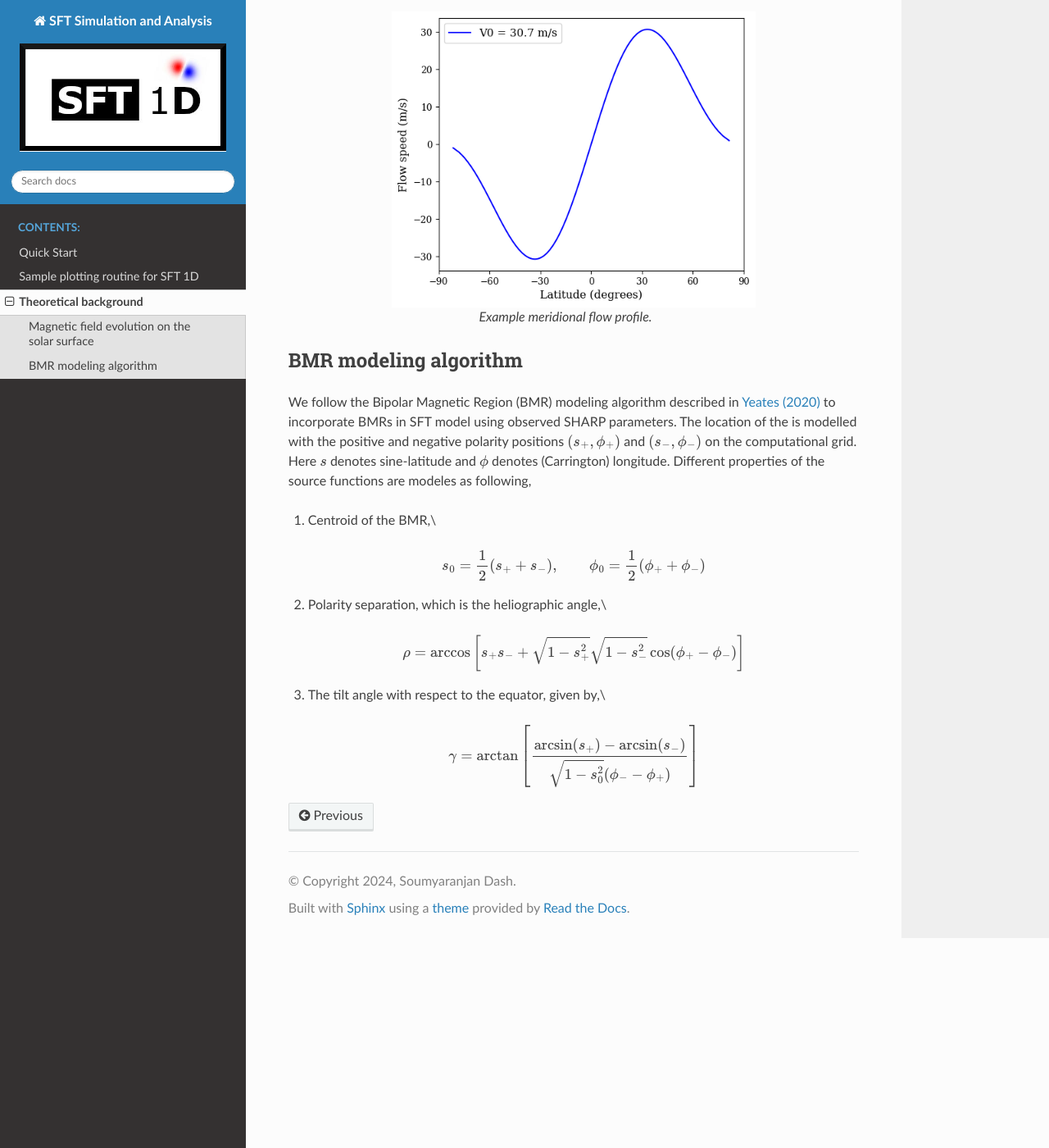
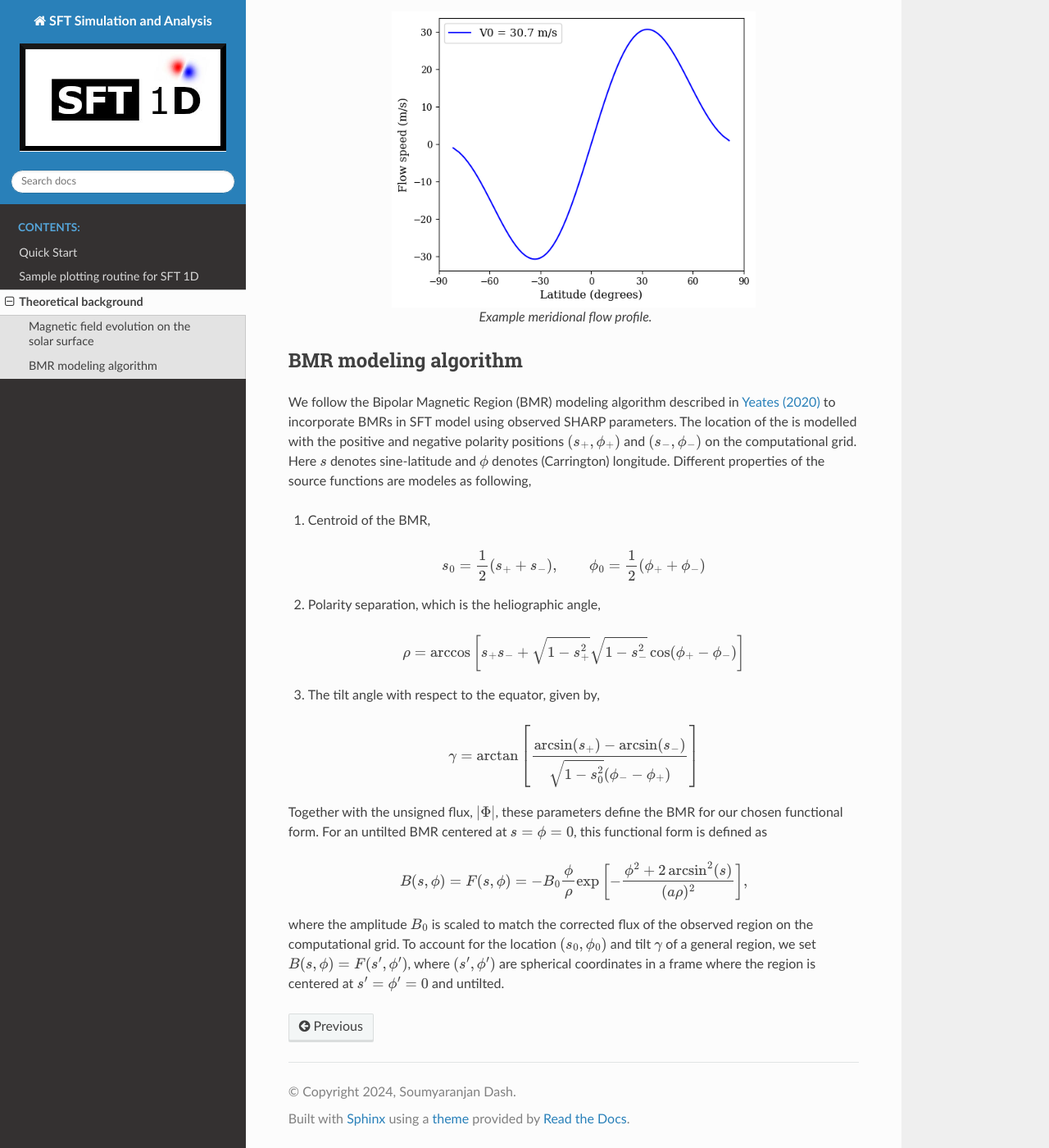
Before and after one commit to sr-dash/SFT-1D, a Sphinx documentation site: the page built from docs/sft-theory.md, in a window 1280 px wide and 1400 px high, scrolled down 789 px. Shown: the whole window at 82% size. Built offline with Sphinx 7.4.7 and the Read the Docs theme 2.0.0, drawn with Linux system fonts in a browser that asks for light colours.

Commit message:
BMR function in documentation.

````diff
--- a/docs/sft-theory.md
+++ b/docs/sft-theory.md
@@ -51,21 +51,35 @@ Example meridional flow profile.
 
 We follow the Bipolar Magnetic Region (BMR) modeling algorithm described in [Yeates (2020)](https://doi.org/10.1007/s11207-020-01688-y) to incorporate BMRs in SFT model using observed SHARP parameters. The location of the is modelled with the positive and negative polarity positions {math}`(s_+, \phi_+)` and {math}`(s_-,\phi_-)` on the computational grid. Here {math}`s` denotes sine-latitude and {math}`\phi` denotes (Carrington) longitude. Different properties of the source functions are modeles as following,
 
-1. Centroid of the BMR,\
+1. Centroid of the BMR,
 
 ```{math}
     s_0 = \frac12(s_+ + s_-),\qquad \phi_0 = \frac12(\phi_+ + \phi_-)
     \label{eqn:center}
 ```
-2. Polarity separation, which is the heliographic angle,\
+2. Polarity separation, which is the heliographic angle,
 
 ```{math}
     \rho = \arccos\left[s_+s_- + \sqrt{1-s_+^2}\sqrt{1 - s_-^2}\cos(\phi_+-\phi_-) \right]
     \label{eqn:separation}
 ```
-3. The tilt angle with respect to the equator, given by,\
+3. The tilt angle with respect to the equator, given by,
 
 ```{math}
     \gamma = \arctan\left[\frac{\arcsin(s_+) - \arcsin(s_-)}{\sqrt{1-s_0^2}(\phi_- - \phi_+)}\right]
     \label{eqn:tilt}
 ```
+
+Together with the unsigned flux, {math}`|\Phi|`, these parameters define the
+BMR for our chosen functional form. For an untilted BMR centered at
+{math}`s=\phi=0`, this functional form is defined as
+```{math}
+    B(s,\phi) = F(s,\phi) = -B_0\frac{\phi}{\rho}\exp\left[-\frac{\phi^2 + 2\arcsin^2(s)}{(a\rho)^2}\right],
+    \label{eqn:bmr}
+```
+where the amplitude {math}`B_0` is scaled to match the
+corrected flux of the observed region on the computational grid. To
+account for the location {math}`(s_0,\phi_0)` and tilt {math}`\gamma` of a general
+region, we set {math}`B(s,\phi) = F(s',\phi')`, where {math}`(s',\phi')` are
+spherical coordinates in a frame where the region is centered at
+{math}`s'=\phi'=0` and untilted.
````
